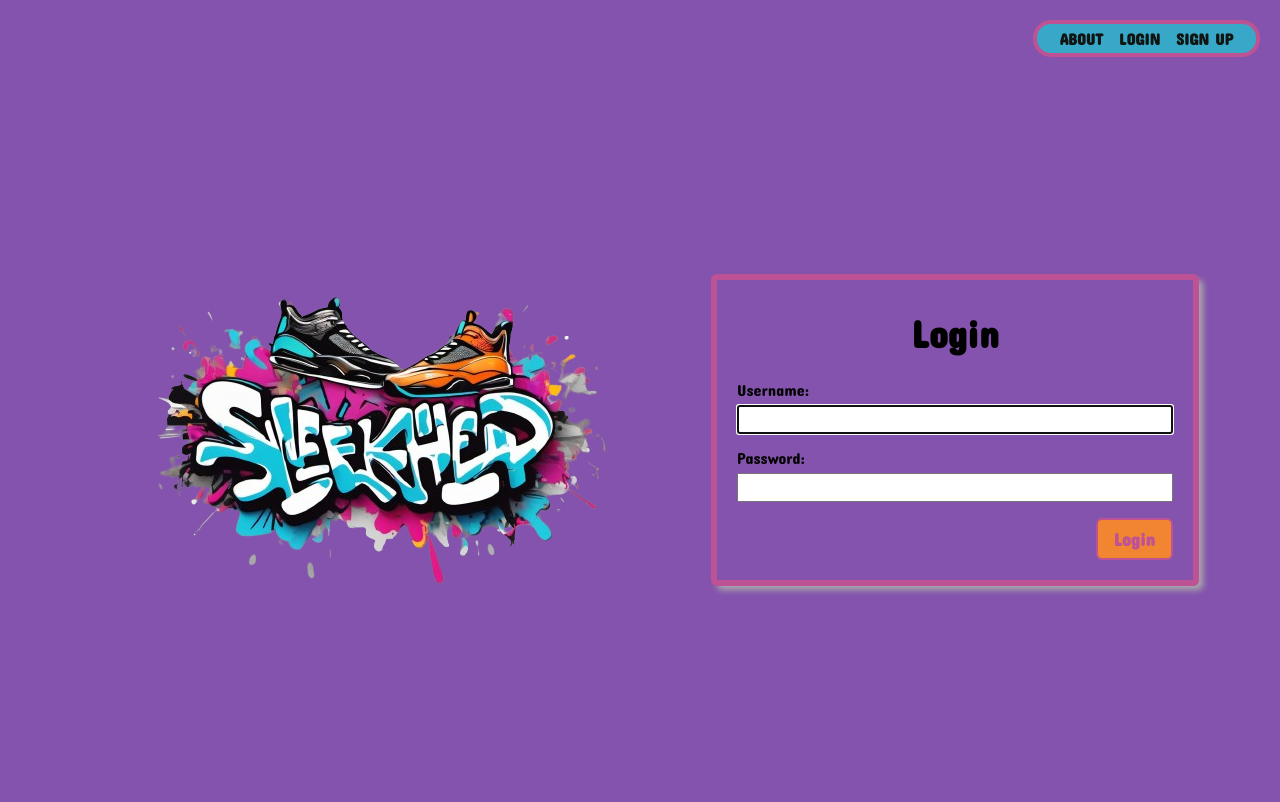
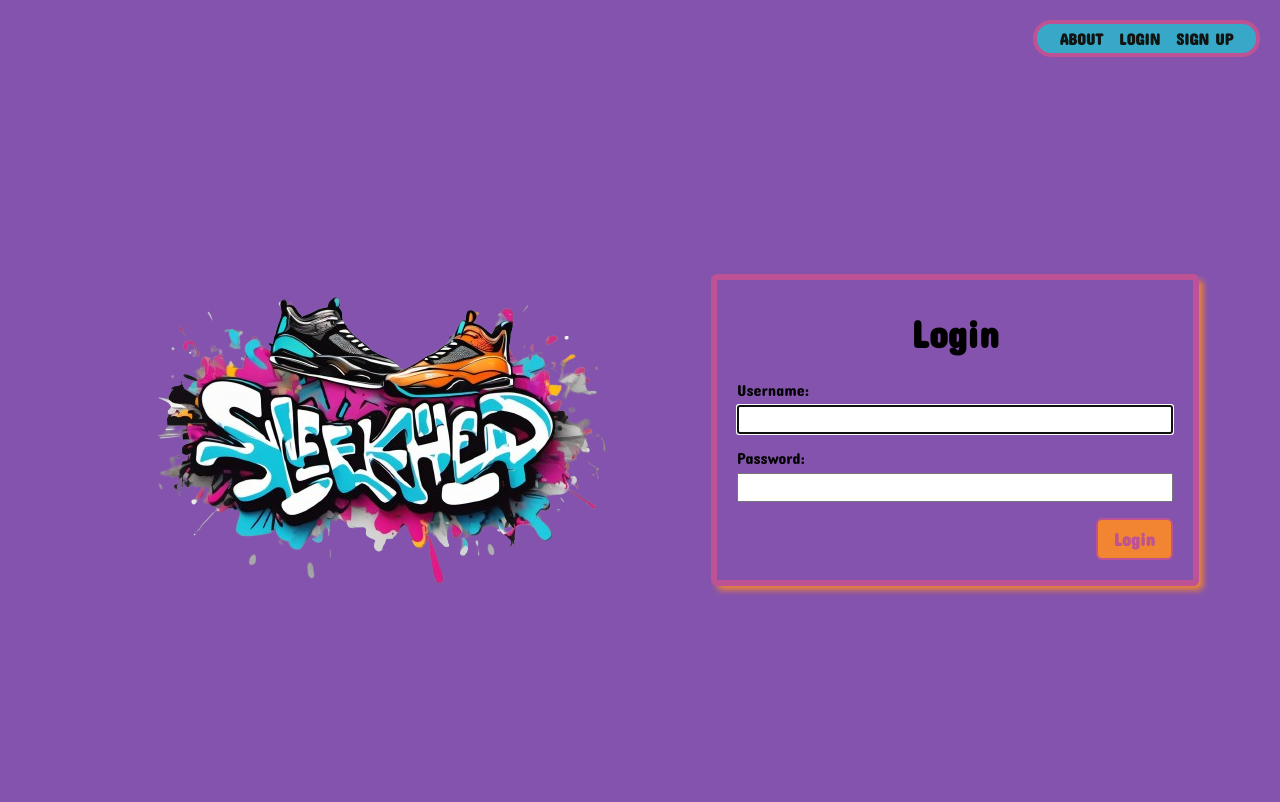
Before and after one commit to marieblakely/sneakerhead, a Django app: page / in a window 1280 px wide. Run offline with Django 4.2, Linux system fonts and the light colour scheme; some web fonts are replaced.

Commit message:
change box shadow color on cards

```diff
--- a/main_app/static/css/base.css
+++ b/main_app/static/css/base.css
@@ -37,7 +37,7 @@ body {
   --warn: rgb(255, 102, 0);
   --danger: rgb(220, 20, 30);
   --secondary: rgb(57, 57, 57);
-  --card-box-shadow: 5px 5px 6px -1px #AAA;
+  --card-box-shadow: 5px 5px 6px -1px rgb(241, 133, 50);
   --font-xtreme: 4.2rem;
   --font-xxl: 3.6rem;
   --font-xl: 2.4rem;
```
